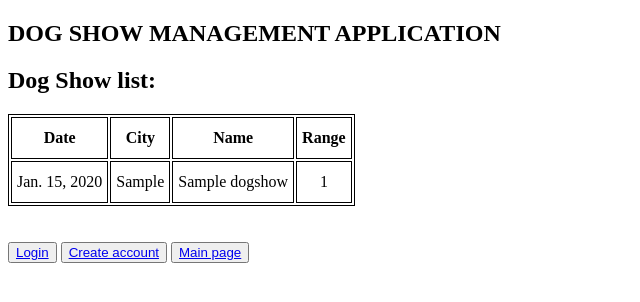
After one commit to JaworskiJakub/ShowManagementApp, a Django app: page /show_list/ in a window 1280 px wide. The commit adds this page. Shown: the top 302 px of the page, without its empty margins (0-640 px from the left). Run offline with Django 4.2, Linux system fonts and the light colour scheme; tables that the repository leaves empty hold one stand-in row (values such as "Sample post"); parts of the project's set-up code (start-up, migrations or seed data) failed here and were passed over.

Commit message:
Added dog show view funcionality and add (only for permissed group)

```diff
--- a/DogShowApp/DogShow/models.py
+++ b/DogShowApp/DogShow/models.py
@@ -1,5 +1,12 @@
 from django.db import models
-from django.contrib.auth.models import User
+from django.contrib.auth.models import User, Group
+
+
+show_ranges = (
+    (1, 'wojewódzka'),
+    (2, 'krajowa'),
+    (3, 'międzynarodowa'),
+)
 
 
 class Kennel(models.Model):
@@ -15,3 +22,13 @@ class Dog(models.Model):
     name = models.CharField(max_length=128)
     kennel = models.ForeignKey(Kennel, on_delete=models.CASCADE)
     owner = models.ForeignKey(User, on_delete=models.CASCADE)
+
+
+class DogShow(models.Model):
+    date = models.DateField()
+    city = models.CharField(max_length=128)
+    name = models.CharField(max_length=256)
+    range = models.IntegerField(choices=show_ranges)
+
+
+organizer_group, created = Group.objects.get_or_create(name='organizer_group')
--- a/DogShowApp/DogShow/templates/base.html
+++ b/DogShowApp/DogShow/templates/base.html
@@ -5,21 +5,33 @@
     {% block head %}
     {% endblock %}
     <style>
-
+        table, th, td {
+            border: 1px solid;
+        }
+        th, td {
+            height: 30px;
+            text-align: center;
+            padding: 5px;
+        }
     </style>
 </head>
 <body>
 <h2>DOG SHOW MANAGEMENT APPLICATION</h2>
 {% block content %}
 {% endblock %}
+<br>
 <footer>
     {% if request.user.is_authenticated %}
         Logged user:
         <b>{{ request.user.username }}</b>
         <button><a href="{% url 'logout' %}">Logout</a></button>
+        <button><a href="{% url 'add_kennel' %}">Add kennel</a></button>
+        <button><a href="{% url 'add_dog' %}">Add dog</a></button>
+        <button><a href="{% url 'index' %}">Main page</a></button>
     {% else %}
         <button><a href="{% url 'login' %}">Login</a></button>
         <button><a href="{% url 'add_user' %}">Create account</a></button>
+        <button><a href="{% url 'index' %}">Main page</a></button>
     {% endif %}
 </footer>
 </body>
--- a/DogShowApp/DogShow/templates/index.html
+++ b/DogShowApp/DogShow/templates/index.html
@@ -2,5 +2,7 @@
 
 {% block content %}
     <h2>MAIN PAGE</h2>
-    <p>Example</p>
+    <div>
+        <p>Click <a href="{% url 'show_list' %}">here</a> to view the list of dog shows</p>
+    </div>
 {% endblock %}
--- /dev/null
+++ b/DogShowApp/DogShow/templates/show_list.html
@@ -0,0 +1,27 @@
+{% extends 'base.html' %}
+
+{% block content %}
+    <h2>Dog Show list:</h2>
+    <table>
+        <tr>
+            <th>Date</th>
+            <th>City</th>
+            <th>Name</th>
+            <th>Range</th>
+        </tr>
+        {% for show in shows %}
+            <tr>
+                <td>{{ show.date }}</td>
+                <td>{{ show.city }}</td>
+                <td>{{ show.name }}</td>
+                <td>{{ show.range }}</td>
+            </tr>
+        {% empty %}
+            There are no planned dog shows.
+        {% endfor %}
+    </table>
+    <br>
+    {% if request.user.is_authenticated %}
+    <button><a href="{% url 'add_show' %}">Add show</a></button>
+    {% endif %}
+{% endblock %}
--- a/DogShowApp/DogShow/views.py
+++ b/DogShowApp/DogShow/views.py
@@ -7,6 +7,7 @@ from django.urls import reverse, reverse_lazy
 from django.contrib.auth.models import User
 from django.views.generic.edit import FormView
 from django.contrib.auth import login, logout
+from django.contrib.auth.mixins import PermissionRequiredMixin
 
 
 class IndexView(View):
@@ -65,7 +66,6 @@ class CreateKennelView(View):
         return render(request, 'add_kennel.html', ctx)
 
 
-
 class CreateDogView(View):
     def get(self, request):
         form = DogForm()
@@ -83,3 +83,38 @@ class CreateDogView(View):
             'form': form
         }
         return render(request, 'add_dog.html', ctx)
+
+
+class CreateShowView(PermissionRequiredMixin, View):
+
+    permission_required = 'DogShow.add_dogshow'
+    login_url = reverse_lazy('login')
+
+    def get(self, request):
+        form = DogShowForm
+        ctx = {
+            'form': form
+        }
+        return render(request, 'add_dogshow.html', ctx)
+
+    def post(self, request):
+        form = DogShowForm(request.POST)
+        if form.is_valid():
+            form.save()
+            return redirect('show_list')
+        ctx = {
+            'form': form
+        }
+        return render(request, 'add_dogshow.html', ctx)
+
+
+class ShowListView(View):
+    def get(self, request):
+        shows = DogShow.objects.all().order_by('date')
+        ctx = {
+            'shows': shows
+        }
+        return render(request, 'show_list.html', ctx)
+
+    def post(self, request):
+        pass
--- a/DogShowApp/DogShowApp/urls.py
+++ b/DogShowApp/DogShowApp/urls.py
@@ -25,4 +25,6 @@ urlpatterns = [
     path('add_user/', CreateUserView.as_view(), name='add_user'),
     path('add_kennel/', CreateKennelView.as_view(), name='add_kennel'),
     path('add_dog/', CreateDogView.as_view(), name='add_dog'),
+    path('add_show/', CreateShowView.as_view(), name='add_show'),
+    path('show_list/', ShowListView.as_view(), name='show_list')
 ]
```
Also changed, not shown: DogShowApp/DogShow/forms.py (+9 -0 lines), DogShowApp/DogShow/templates/add_dogshow.html (added, +13 -0 lines), DogShowApp/DogShow/migrations/0002_dogshow.py (added).
